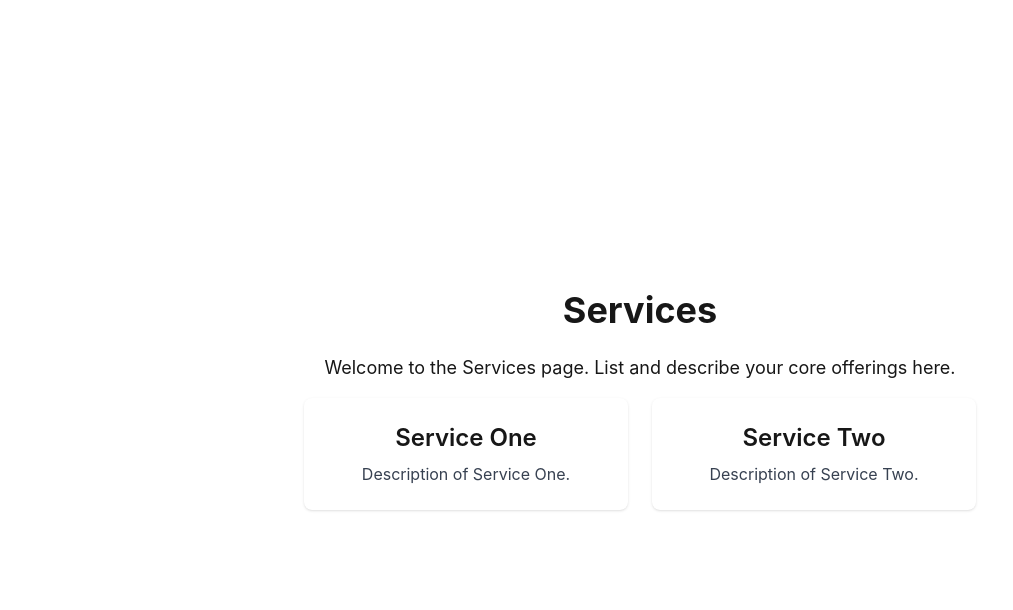
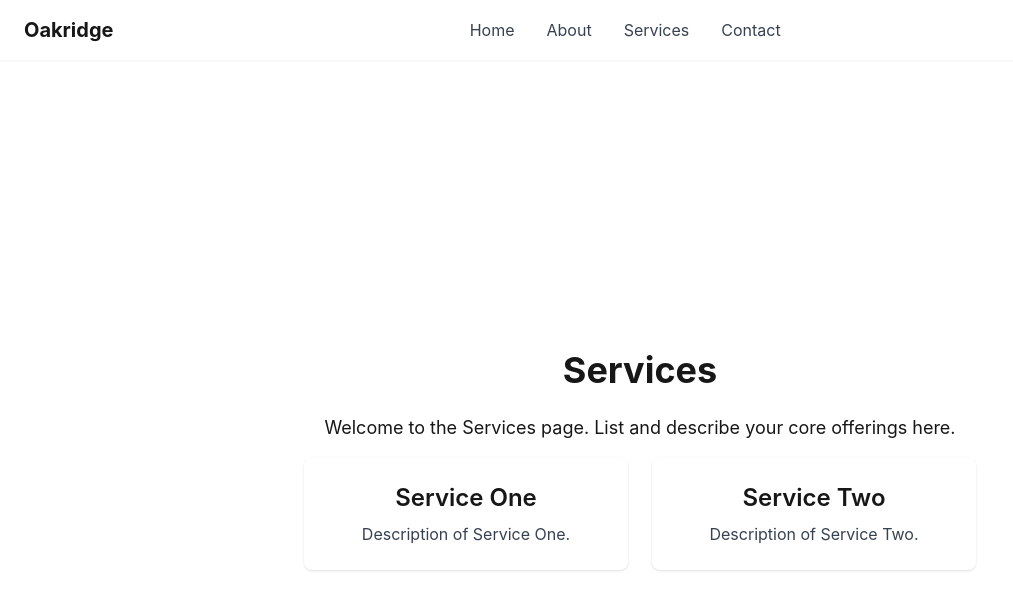
Before and after one commit to Pilgrim360/Oakridge, a Next.js app in the folder my-app/: page /services in a window 1280 px wide. Shown: the top 610 px of the page, without its empty margins (0-1013 px from the left). Built offline with nearby package versions, Linux system fonts and the light colour scheme.

Commit message:
Add Header component to layout

```diff
--- a/my-app/src/app/layout.tsx
+++ b/my-app/src/app/layout.tsx
@@ -1,31 +1,25 @@
+// src/app/layout.tsx
 import type { Metadata } from "next";
-import { Geist, Geist_Mono } from "next/font/google";
 import "./globals.css";
-
-const geistSans = Geist({
-  variable: "--font-geist-sans",
-  subsets: ["latin"],
-});
-
-const geistMono = Geist_Mono({
-  variable: "--font-geist-mono",
-  subsets: ["latin"],
-});
+import Header from "@/components/Header";
+import Footer from "@/components/Footer";
 
 export const metadata: Metadata = {
-  title: "Create Next App",
-  description: "Generated by create next app",
+  title: "Oakridge",
+  description: "Professional consulting site",
 };
 
 export default function RootLayout({
   children,
-}: Readonly<{
+}: {
   children: React.ReactNode;
-}>) {
+}) {
   return (
     <html lang="en">
-      <body className={`${geistSans.variable} ${geistMono.variable}`}>
-        {children}
+      <body className="antialiased">
+        <Header />
+        <main>{children}</main>
+        <Footer />
       </body>
     </html>
   );
```
